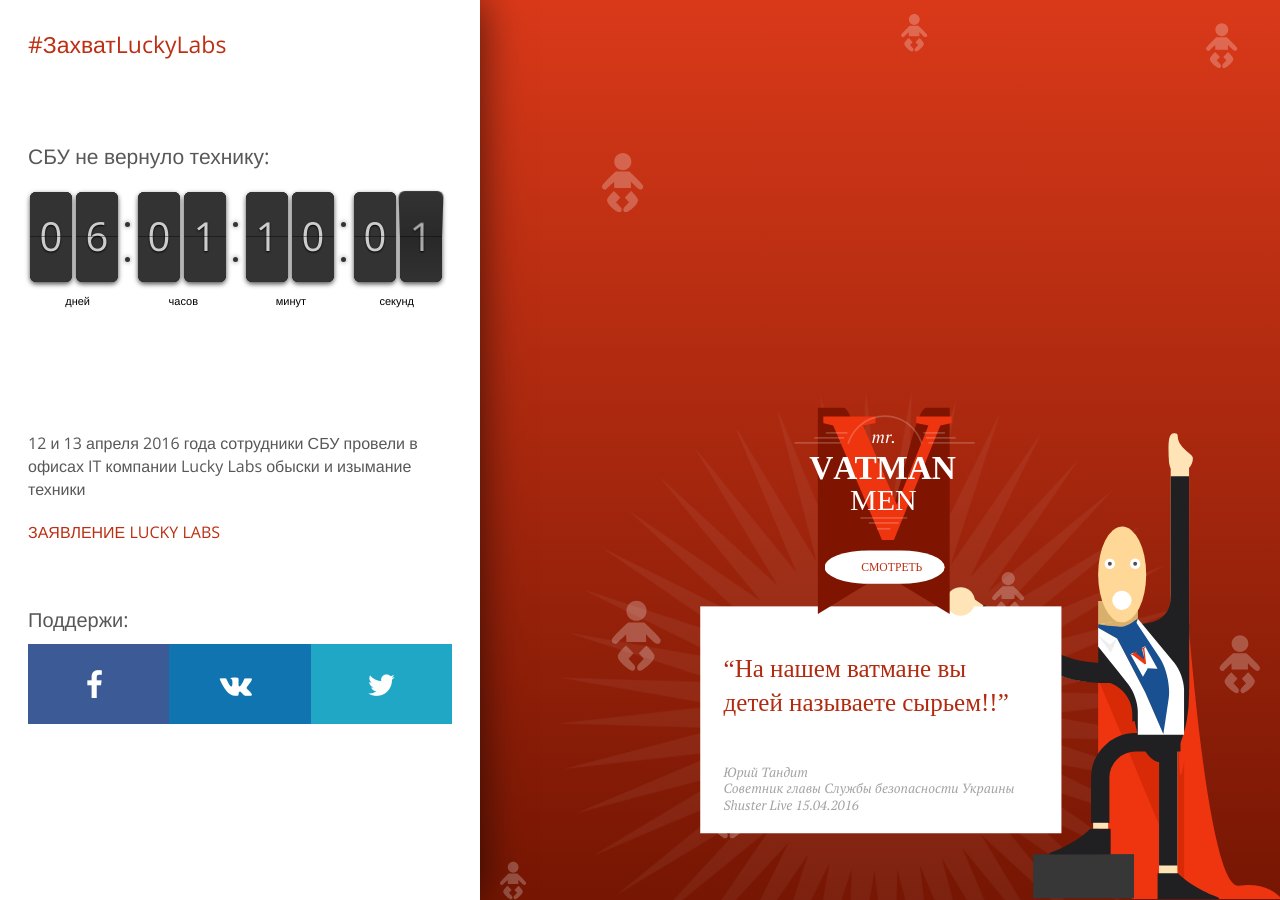
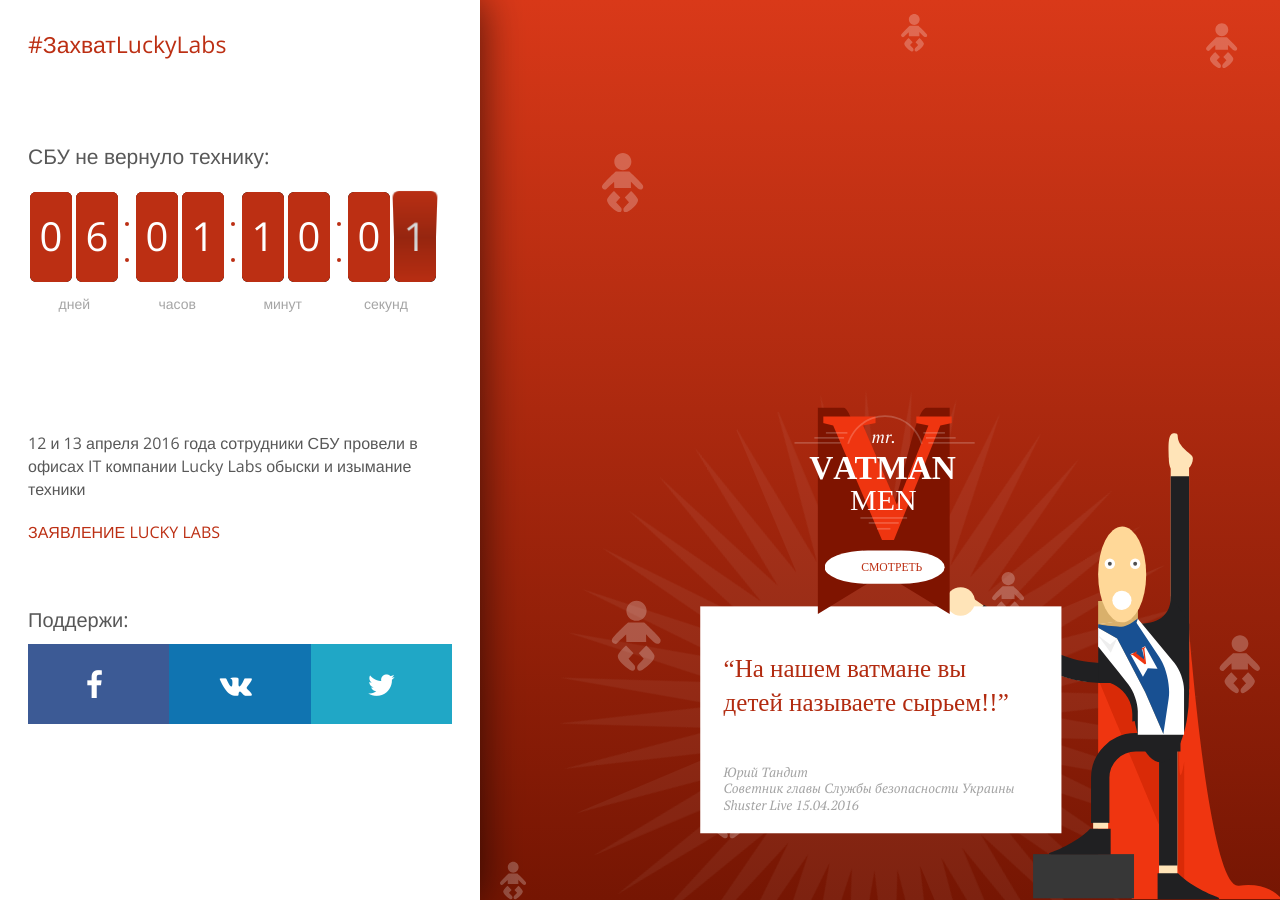
Before and after one commit to rooooster/vatmanman, a Jekyll site: the page built from _posts/ua/0001-01-01-home.md, in a window 1280 px wide. Built offline with Jekyll 4.4.1, drawn with Linux system fonts in a browser that asks for light colours; some web fonts are replaced.

Commit message:
restyle timer

```diff
--- a/assets/css/main.css
+++ b/assets/css/main.css
@@ -1185,16 +1185,25 @@
 .timer ul li a div div.inn {
   font-size: 40px;
   font-weight: 100;
+  text-shadow: none;
+  color: #fff;
+  background-color: #bc2f13;
+}
+
+.timer ul li a div.up:after {
+  background: transparent;
 }
 
 .timer .flip-clock-divider .flip-clock-label {
   top: auto;
   bottom: -1.5em;
   right: -62px;
+  color: rgba(75, 75, 75, 0.5);
+  font-size: 14px;
 }
 
 .timer .flip-clock-divider {
-  width: 16px;
+  width: 14px;
 }
 
 .timer .flip-clock-divider:first-child {
@@ -1202,8 +1211,16 @@
 }
 
 .timer .flip-clock-dot {
-  width: 5px;
-  height: 5px;
+  width: 4px;
+  height: 4px;
+  background: #bc2f13;
+  -webkit-box-shadow: none;
+          box-shadow: none;
+}
+
+.timer .flip {
+  -webkit-box-shadow: none;
+          box-shadow: none;
 }
 
 .logo {
```
Also changed, not shown: _scss/_timer.scss (+18 -3 lines).
